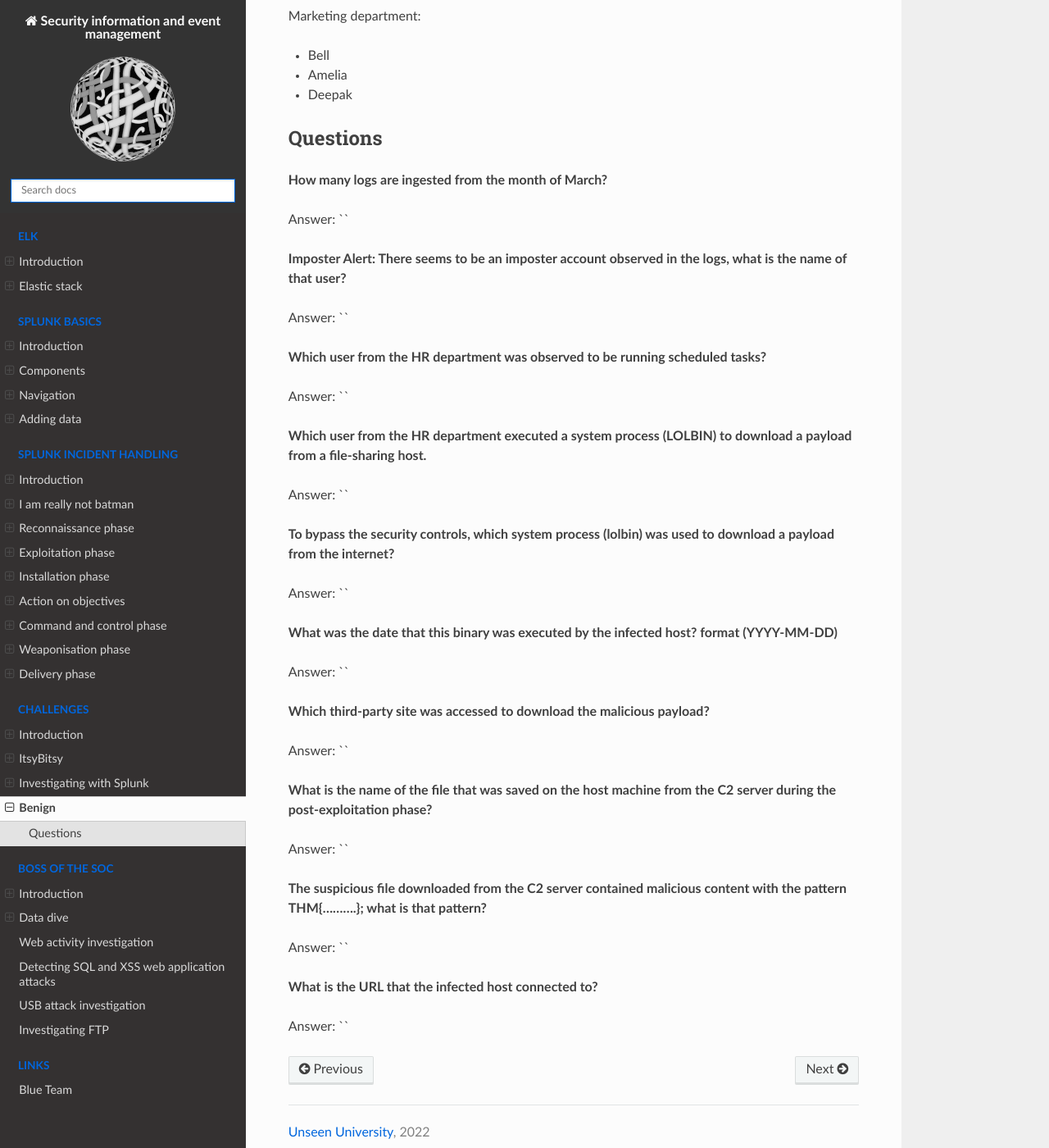
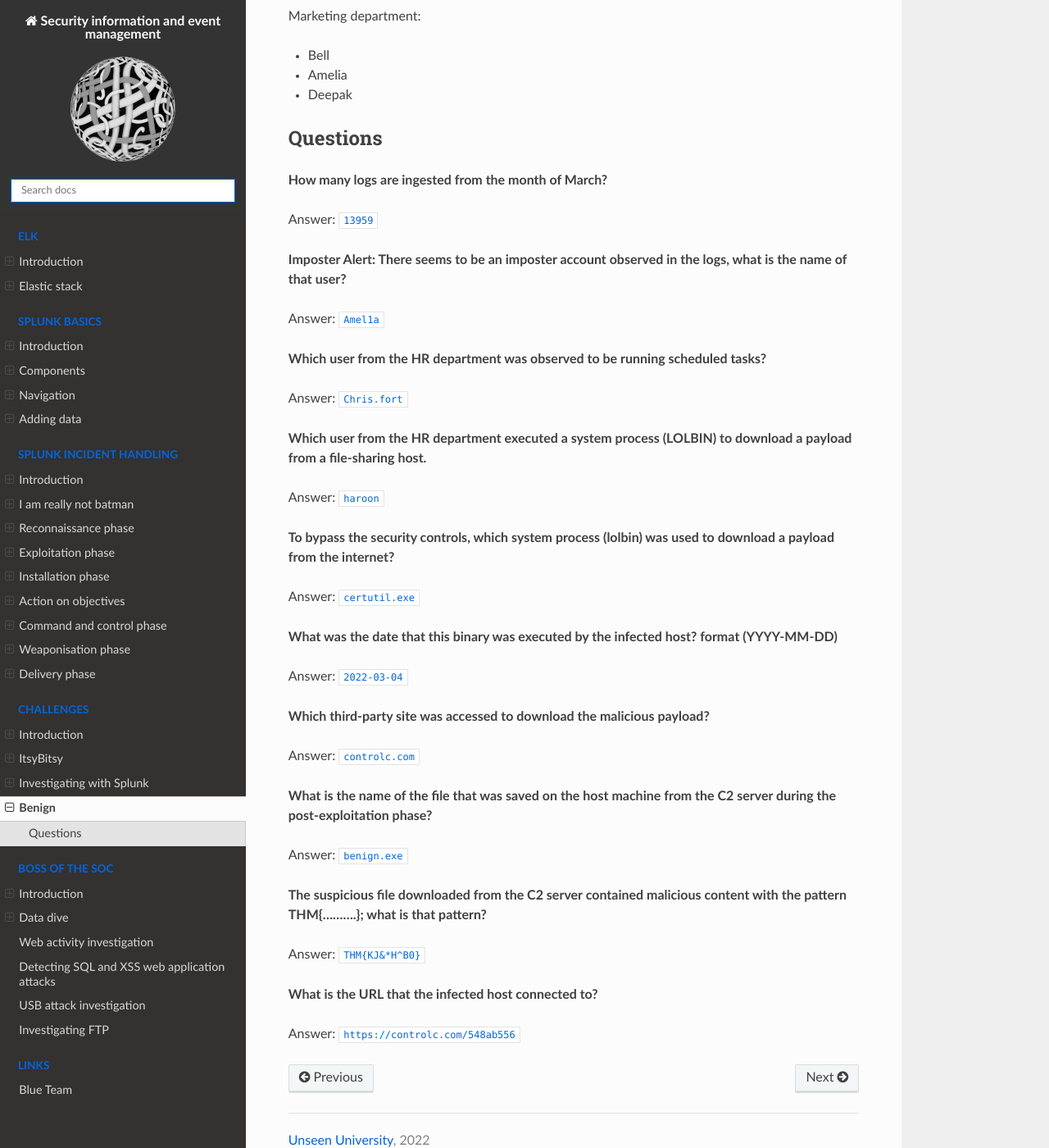
Before and after one commit to tymyrddin/blue-siem, a Sphinx documentation site: the page built from source/docs/challenges/benign.md, in a window 1280 px wide and 1400 px high, scrolled down 634 px. Shown: the whole window at 82% size. Built offline with Sphinx 7.4.7 and the Read the Docs theme 2.0.0, drawn with Linux system fonts in a browser that asks for light colours.

Commit message:
Refactoring challenges

```diff
--- a/source/docs/challenges/benign.md
+++ b/source/docs/challenges/benign.md
@@ -31,40 +31,40 @@
 
 **How many logs are ingested from the month of March?**
 
-Answer: ``
+Answer: `13959`
 
 **Imposter Alert: There seems to be an imposter account observed in the logs, what is the name of that user?**
 
-Answer: ``
+Answer: `Amel1a`
 
 **Which user from the HR department was observed to be running scheduled tasks?**
 
-Answer: ``
+Answer: `Chris.fort`
 
 **Which user from the HR department executed a system process (LOLBIN) to download a payload from a file-sharing host.**
 
-Answer: ``
+Answer: `haroon`
 
 **To bypass the security controls, which system process (lolbin) was used to download a payload from the internet?**
 
-Answer: ``
+Answer: `certutil.exe`
 
 **What was the date that this binary was executed by the infected host? format (YYYY-MM-DD)**
 
-Answer: ``
+Answer: `2022-03-04`
 
 **Which third-party site was accessed to download the malicious payload?**
 
-Answer: ``
+Answer: `controlc.com`
 
 **What is the name of the file that was saved on the host machine from the C2 server during the post-exploitation phase?**
 
-Answer: ``
+Answer: `benign.exe`
 
 **The suspicious file downloaded from the C2 server contained malicious content with the pattern THM{..........}; what is that pattern?**
 
-Answer: ``
+Answer: `THM{KJ&*H^B0}`
 
 **What is the URL that the infected host connected to?**
 
-Answer: ``
+Answer: `https://controlc.com/548ab556`
```
